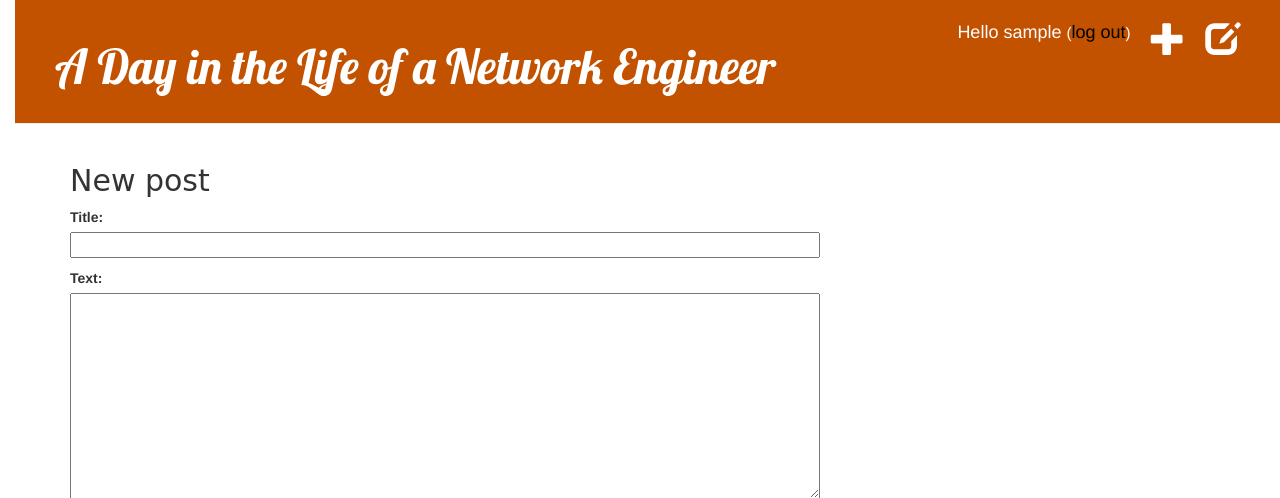
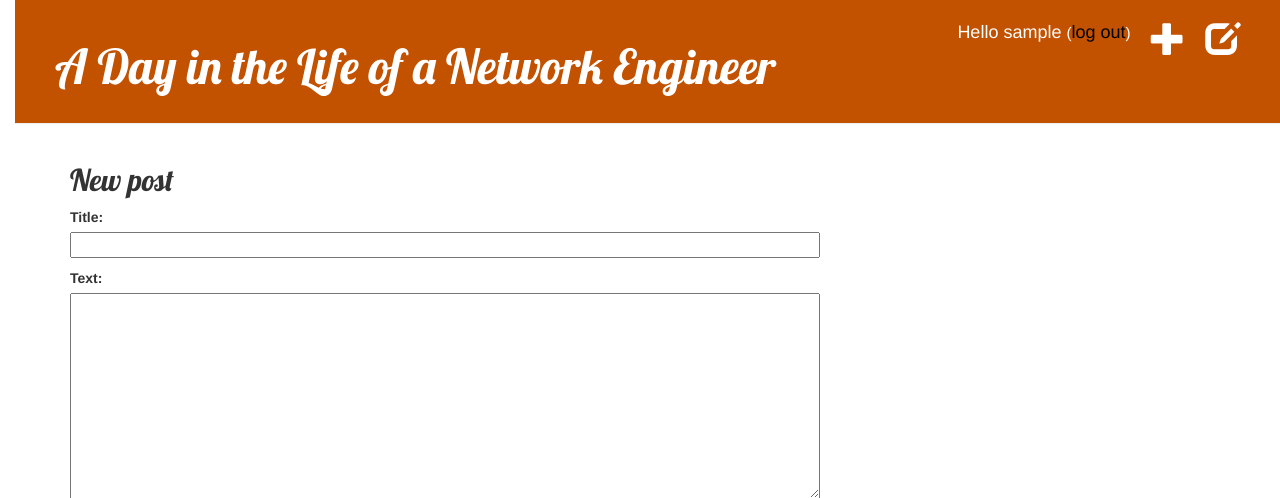
Before and after one commit to andreslearns/my_first_blog, a Django app: page /post/new/ in a window 1280 px wide. Shown: the top 498 px of the page. Run offline with Django 3.2, Linux system fonts and the light colour scheme; the visitor is signed in with stand-in values (Sample User, id 1); some libraries are stand-ins or nearby versions.

Commit message:
edit font in blog/css

```diff
--- a/blog/static/css/blog.css
+++ b/blog/static/css/blog.css
@@ -24,7 +24,7 @@ body {
 }
 
 h1, h2, h3, h4 {
-    font-family: 'Bree Serif', cursive;
+    font-family: 'Lobster', cursive;
 }
 
 .date {
```
